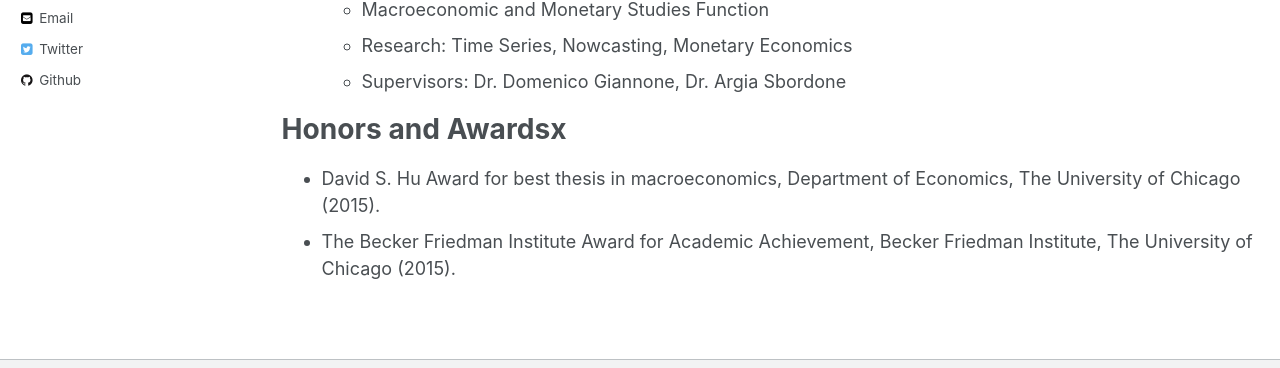
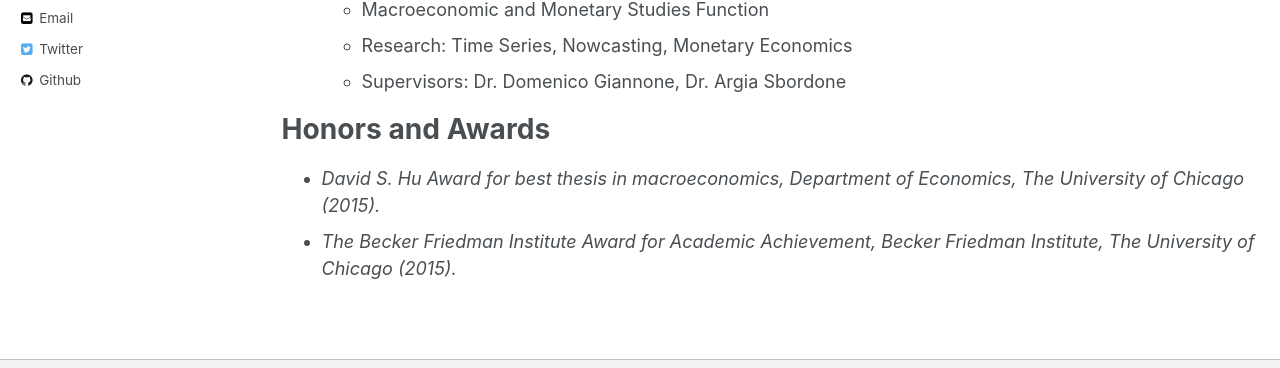
Before and after one commit to danicaratelli/danicaratelli.github.io, a Jekyll site: the page built from _pages/cv.md, in a window 1280 px wide. Shown: the part 385-753 px from the top of the page. Built offline with Jekyll 4.4.1, drawn with Linux system fonts in a browser that asks for light colours.

Commit message:
changed CV

```diff
--- a/_pages/cv.md
+++ b/_pages/cv.md
@@ -33,7 +33,7 @@ Work experience
   * Research: Time Series, Nowcasting, Monetary Economics
   * Supervisors: Dr. Domenico Giannone, Dr. Argia Sbordone
 
-Honors and Awardsx
+Honors and Awards
 ======
-* David S. Hu Award for best thesis in macroeconomics, Department of Economics, The University of Chicago (2015).
-* The Becker Friedman Institute Award for Academic Achievement, Becker Friedman Institute, The University of Chicago (2015).
+* <i>David S. Hu Award<i> for best thesis in macroeconomics, Department of Economics, The University of Chicago (2015).
+* <i>The Becker Friedman Institute Award<i> for Academic Achievement, Becker Friedman Institute, The University of Chicago (2015).
```
